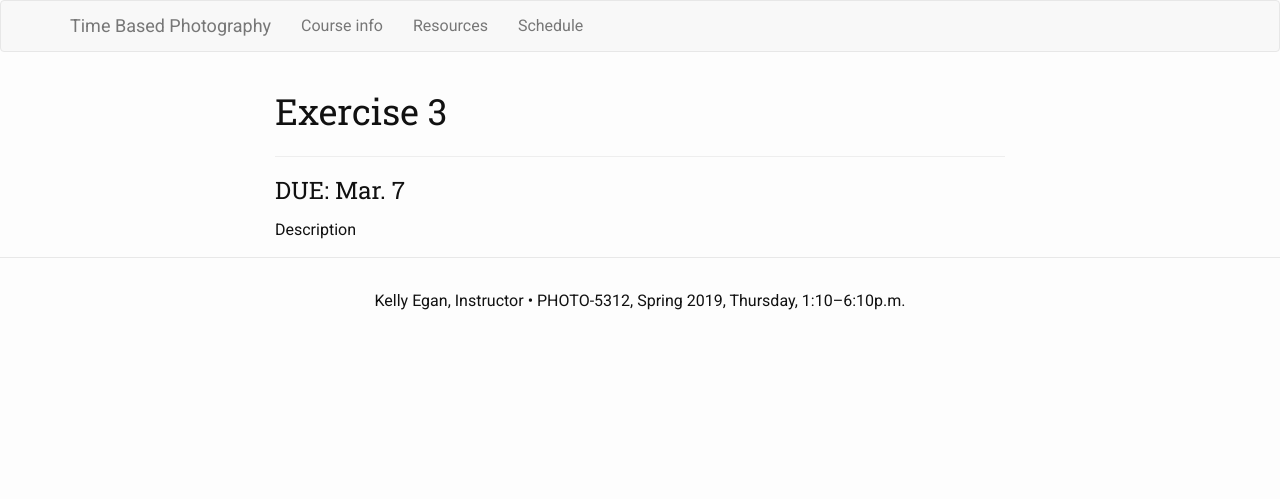
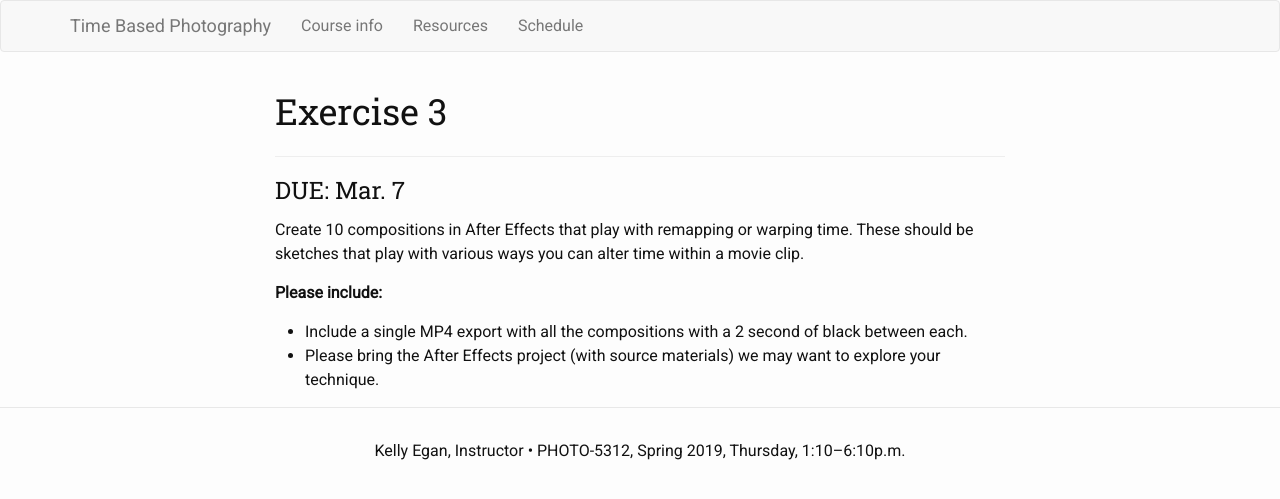
Before and after one commit to kellyegan/StillMoving, a Jekyll site: the page built from Assignments/Exercise-3.md, in a window 1280 px wide. Shown: the top 499 px of the page. Built offline with Jekyll 4.4.1, drawn with Linux system fonts in a browser that asks for light colours.

Commit message:
Add details of Exercise 3

```diff
--- a/Assignments/Exercise-3.md
+++ b/Assignments/Exercise-3.md
@@ -6,4 +6,10 @@ categories: assignment
 
 ### DUE: Mar. 7
 
-Description
+Create 10 compositions in After Effects that play with remapping or warping time. These should be sketches that play with various ways you can alter time within a movie clip.
+
+
+**Please include:**
+
+* Include a single MP4 export with all the compositions with a 2 second of black between each.
+* Please bring the After Effects project (with source materials) we may want to explore your technique.
```
